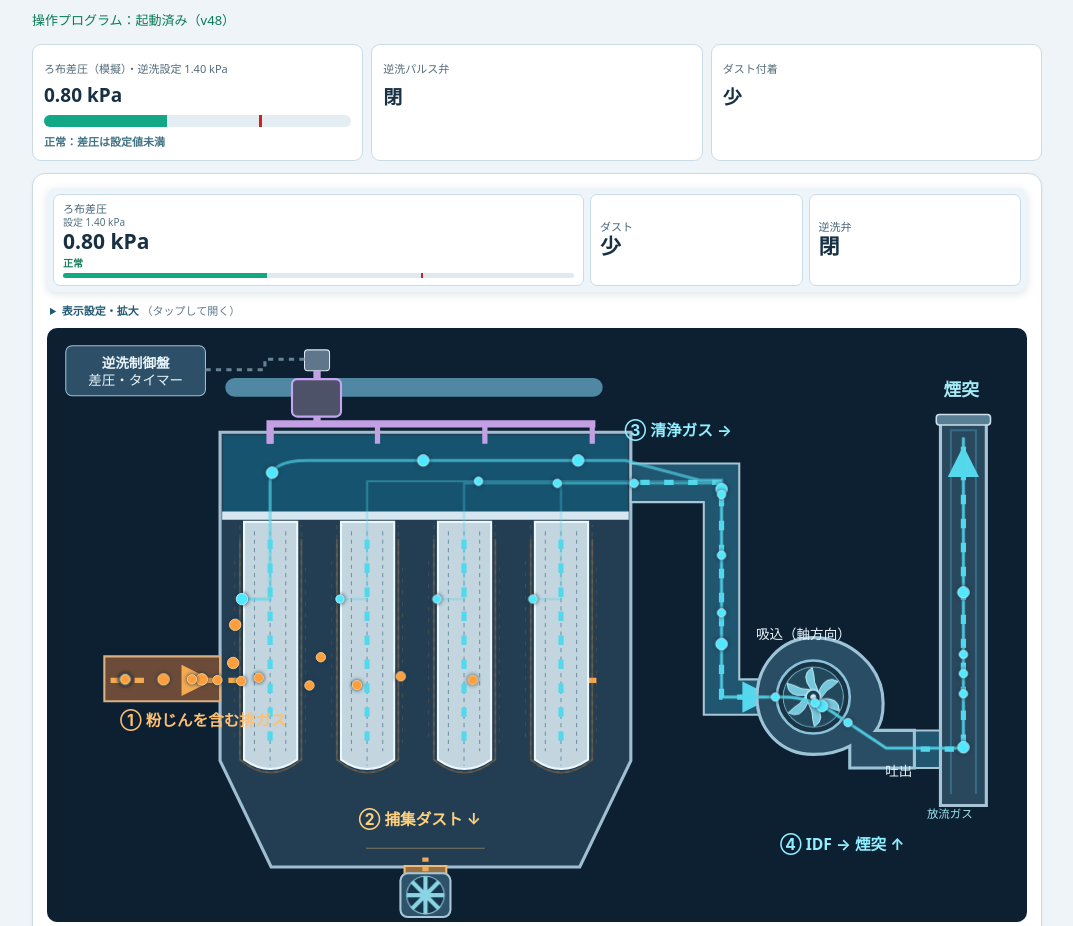
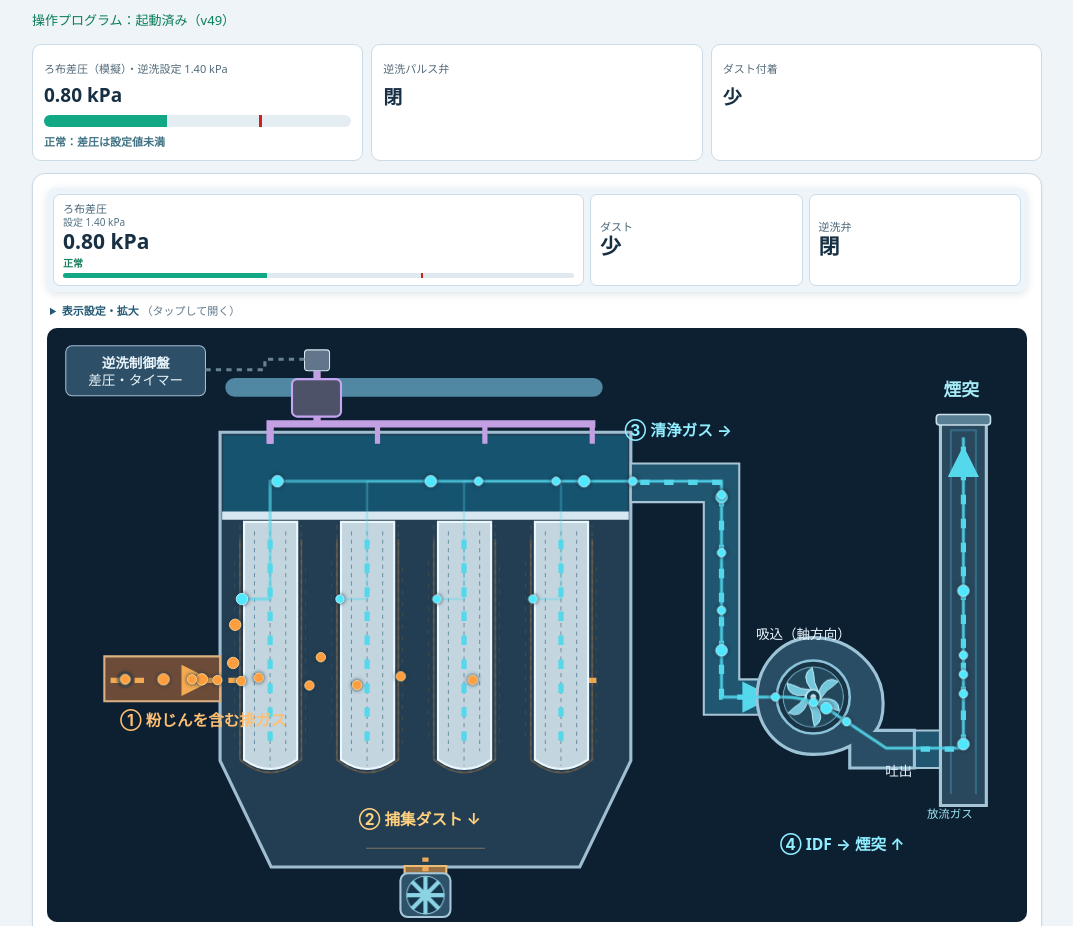
Before and after one commit to yosita581014-hub/municipality-waste-search, a plain HTML site: page bagfilter/index.html in a window 1280 px wide. Shown: the part 96-1022 px from the top of the page, without its empty margins (103-1176 px from the left). Drawn offline with Linux system fonts and the light colour scheme.

Commit message:
Unify all four clean-gas flow tracks into one common clean-gas manifold

```diff
--- a/bagfilter/index.html
+++ b/bagfilter/index.html
@@ -1,6 +1,6 @@
 <!doctype html>
 <html lang="ja"><head><meta charset="utf-8"><meta name="viewport" content="width=device-width,initial-scale=1">
-<title>ろ過式集じん器｜動作・制御シミュレーター v48</title>
+<title>ろ過式集じん器｜動作・制御シミュレーター v49</title>
 <style>
 :root{font-family:system-ui,-apple-system,"Hiragino Kaku Gothic ProN",Meiryo,sans-serif;color:#183044;background:#eef4f8}
 *{box-sizing:border-box}body{margin:0}.wrap{max-width:1040px;margin:auto;padding:15px}h1{font-size:clamp(20px,4vw,30px);margin:5px 0}p{line-height:1.65}small,.sub{color:#526a79}.panel{background:white;border:1px solid #cbdbe6;border-radius:13px;padding:14px;margin:12px 0;box-shadow:0 1px 3px #abc3d033}
@@ -100,7 +100,7 @@ body.diagram-open{overflow:hidden}
 .diagram-dashboard.high-dp #cakeLive{color:#bd1c16!important}
 </style></head>
 <body><div class="wrap">
-<header><h1>ろ過式集じん器｜動作・制御シミュレーター</h1><div class="sub">焼却施設・パルスジェット式バグフィルタ｜操作型教材　<span id="buildmark" style="color:#006584;font-weight:bold">v48</span></div><p id="runtime" style="font-size:13px;color:#8a3c20">操作プログラムを読み込み中…</p></header>
+<header><h1>ろ過式集じん器｜動作・制御シミュレーター</h1><div class="sub">焼却施設・パルスジェット式バグフィルタ｜操作型教材　<span id="buildmark" style="color:#006584;font-weight:bold">v49</span></div><p id="runtime" style="font-size:13px;color:#8a3c20">操作プログラムを読み込み中…</p></header>
 <div class="stats">
 <div class="stat" id="dpPanel"><small>ろ布差圧（模擬）・逆洗設定 1.40 kPa</small><strong id="dp">0.80 kPa</strong><div class="dp-meter"><span id="dpFill"></span><i></i></div><div id="dpAlarm" class="dp-alarm" role="status" aria-live="polite">正常：差圧は設定値未満</div></div>
 <div class="stat"><small>逆洗パルス弁</small><strong id="valve">閉</strong></div>
@@ -273,10 +273,10 @@ body.diagram-open{overflow:hidden}
  <path id="trackDirtyB" d="M75 337 L158 337 Q260 338 268 306 L277 254" fill="none" stroke="#ffb158" stroke-width="2" stroke-dasharray="5 8" opacity="0"/>
  <path id="trackDirtyC" d="M75 337 L155 337 Q347 355 357 319 L370 256" fill="none" stroke="#ffb158" stroke-width="2" stroke-dasharray="5 8" opacity="0"/>
  <path id="trackDirtyD" d="M75 337 L158 337 Q439 354 449 320 L462 256" fill="none" stroke="#ffb158" stroke-width="2" stroke-dasharray="5 8" opacity="0"/>
- <path id="trackCleanA" d="M187 260 L214 260 L214 186 L214 147 Q214 127 249 127 L555 127 L626 146 L647 146 L647 354 L707 354 Q735 354 760 373 L805 403 L879 403 L879 105" fill="none" stroke="#55d8ec" stroke-width="3" opacity=".65"/>
+ <path id="trackCleanA" d="M187 260 L214 260 L214 186 L214 147 L555 147 L626 147 L647 147 L647 354 L707 354 Q735 354 760 373 L805 403 L879 403 L879 105" fill="none" stroke="#55d8ec" stroke-width="3" opacity=".65"/>
  <path id="trackCleanB" d="M281 260 L307 260 L307 186 L307 147 L555 147 L626 147 L647 147 L647 354 L707 354 Q735 354 760 373 L805 403 L879 403 L879 105" fill="none" stroke="#55d8ec" stroke-width="2" opacity=".35"/>
- <path id="trackCleanC" d="M374 260 L400 260 L400 186 L400 149 L555 149 L626 149 L647 149 L647 354 L707 354 Q735 354 760 373 L805 403 L879 403 L879 105" fill="none" stroke="#55d8ec" stroke-width="2" opacity=".35"/>
- <path id="trackCleanD" d="M466 260 L493 260 L493 186 L493 149 L555 149 L626 149 L647 149 L647 354 L707 354 Q735 354 760 373 L805 403 L879 403 L879 105" fill="none" stroke="#55d8ec" stroke-width="2" opacity=".35"/>
+ <path id="trackCleanC" d="M374 260 L400 260 L400 186 L400 147 L555 147 L626 147 L647 147 L647 354 L707 354 Q735 354 760 373 L805 403 L879 403 L879 105" fill="none" stroke="#55d8ec" stroke-width="2" opacity=".35"/>
+ <path id="trackCleanD" d="M466 260 L493 260 L493 186 L493 147 L555 147 L626 147 L647 147 L647 354 L707 354 Q735 354 760 373 L805 403 L879 403 L879 105" fill="none" stroke="#55d8ec" stroke-width="2" opacity=".35"/>
  <path id="trackAsh" d="M186 278 Q181 350 189 411 L233 460 L270 490" fill="none" stroke="#ffc96c" stroke-width="2" stroke-dasharray="5 9" opacity="0"/>
  <g id="dirtyParticles" fill="#ff9e3f" stroke="#ffda93" stroke-width=".8"></g>
  <g id="cleanParticles" fill="#50e8ff" stroke="#c7faff" stroke-width=".8"></g>
@@ -565,7 +565,7 @@ $("expandDiagram").addEventListener("click",()=>{
 });
 setView("all");
 
-$("runtime").textContent="操作プログラム：起動済み（v48）";$("runtime").style.color="#087c55";render(true);requestAnimationFrame(tick);
+$("runtime").textContent="操作プログラム：起動済み（v49）";$("runtime").style.color="#087c55";render(true);requestAnimationFrame(tick);
 } catch(e){const p=document.getElementById("runtime");if(p){p.textContent="動作エラー："+e.message;p.style.color="#b42318"}console.error(e)}
 })();
 </script></body></html>
```
